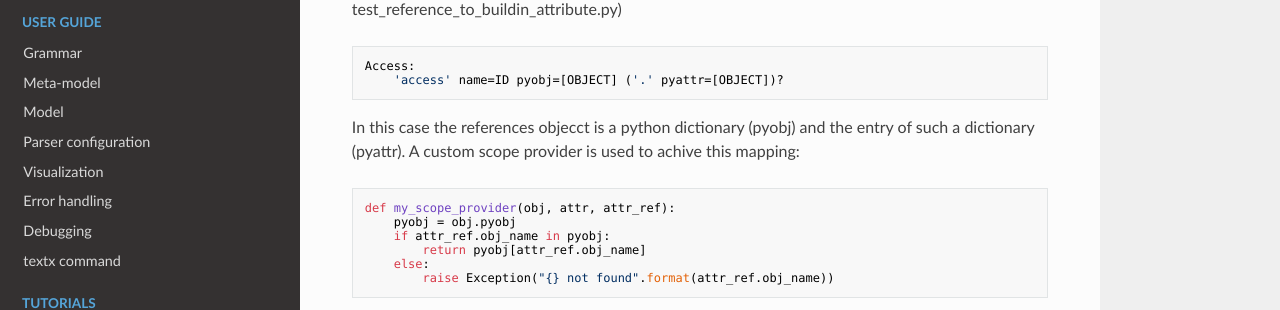
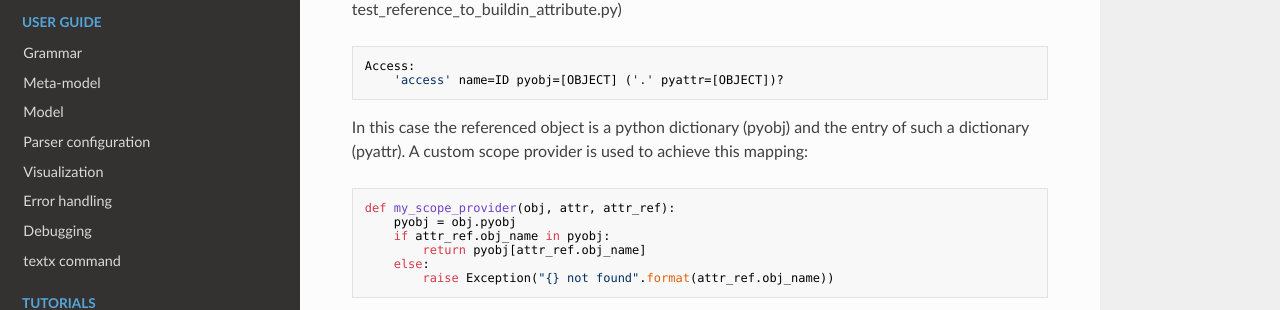
Before and after one commit to textX/textX, an MkDocs documentation site: the page built from docs/multimetamodel.md, in a window 1280 px wide and 900 px high, scrolled down 1672 px. Shown: the part 140-450 px from the top of the window. Built offline with MkDocs 1.6.1, drawn with Linux system fonts in a browser that asks for light colours; nearby versions of some CDN libraries; old or Windows-style settings are respelled for this version of MkDocs.

Commit message:
docu, typos

```diff
--- a/docs/multimetamodel.md
+++ b/docs/multimetamodel.md
@@ -88,9 +88,9 @@ test_reference_to_buildin_attribute.py)
         'access' name=ID pyobj=[OBJECT] ('.' pyattr=[OBJECT])?
 
 
-In this case the references objecct is a python dictionary (pyobj)
+In this case the referenced object is a python dictionary (pyobj)
 and the entry of such a dictionary (pyattr). A custom scope provider
-is used to achive this mapping:
+is used to achieve this mapping:
 
     def my_scope_provider(obj, attr, attr_ref):
         pyobj = obj.pyobj
```
